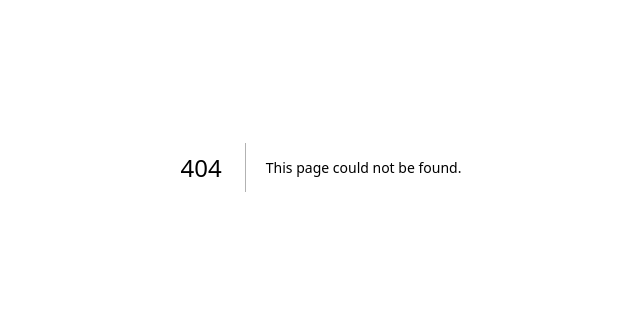
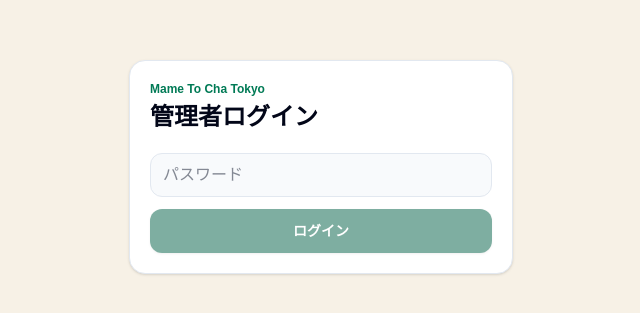
Before and after one commit to tantik/cafe-shift, a Next.js app: page /manager/login in a window 1280 px wide. Before the commit this address had no page. Shown: the part 233-546 px from the top of the page, without its empty margins (319-959 px from the left). Built offline with nearby package versions, Linux system fonts and the light colour scheme.

Commit message:
добавил пароль

```diff
--- /dev/null
+++ b/src/app/api/manager-login/route.ts
@@ -0,0 +1,21 @@
+import { NextResponse } from "next/server";
+import { getManagerPassword, managerAuthCookieName, managerAuthCookieValue } from "@/lib/manager-auth";
+
+export async function POST(request: Request) {
+  const body = (await request.json().catch(() => null)) as { password?: unknown } | null;
+  const password = typeof body?.password === "string" ? body.password : "";
+
+  // Change manager password via MANAGER_PASSWORD env variable. Demo fallback: "333".
+  if (password !== getManagerPassword()) {
+    return NextResponse.json({ ok: false }, { status: 401 });
+  }
+
+  const response = NextResponse.json({ ok: true });
+  response.cookies.set(managerAuthCookieName, managerAuthCookieValue, {
+    httpOnly: true,
+    sameSite: "lax",
+    secure: process.env.NODE_ENV === "production",
+    path: "/",
+  });
+  return response;
+}
--- /dev/null
+++ b/src/app/manager/login/page.tsx
@@ -0,0 +1,65 @@
+"use client";
+
+import { useState } from "react";
+
+export default function ManagerLoginPage() {
+  const [password, setPassword] = useState("");
+  const [error, setError] = useState("");
+  const [isSubmitting, setIsSubmitting] = useState(false);
+
+  async function submitLogin(event: React.FormEvent<HTMLFormElement>) {
+    event.preventDefault();
+    setError("");
+    setIsSubmitting(true);
+
+    const response = await fetch("/api/manager-login", {
+      method: "POST",
+      headers: { "Content-Type": "application/json" },
+      body: JSON.stringify({ password }),
+    });
+
+    setIsSubmitting(false);
+
+    if (!response.ok) {
+      setError("パスワードが正しくありません");
+      return;
+    }
+
+    window.location.href = "/manager";
+  }
+
+  return (
+    <main className="flex min-h-screen items-center justify-center bg-[#f7f1e6] px-4 py-8 text-slate-900">
+      <section className="w-full max-w-sm rounded-2xl border border-slate-200 bg-white p-5 shadow-sm">
+        <div className="mb-5">
+          <p className="text-xs font-bold text-emerald-700">Mame To Cha Tokyo</p>
+          <h1 className="mt-1 text-2xl font-bold text-slate-950">管理者ログイン</h1>
+        </div>
+
+        <form onSubmit={submitLogin} className="space-y-3">
+          <label className="block">
+            <span className="sr-only">パスワード</span>
+            <input
+              type="password"
+              value={password}
+              onChange={(event) => setPassword(event.target.value)}
+              placeholder="パスワード"
+              className="h-11 w-full rounded-xl border border-slate-200 bg-slate-50 px-3 text-base outline-none focus:border-emerald-700"
+              autoComplete="current-password"
+            />
+          </label>
+
+          {error ? <p className="rounded-lg bg-rose-50 px-3 py-2 text-sm font-bold text-rose-700">{error}</p> : null}
+
+          <button
+            type="submit"
+            disabled={isSubmitting || password.trim() === ""}
+            className="h-11 w-full rounded-xl bg-emerald-800 text-sm font-bold text-white shadow-sm disabled:cursor-default disabled:opacity-50"
+          >
+            ログイン
+          </button>
+        </form>
+      </section>
+    </main>
+  );
+}
--- a/src/app/page.tsx
+++ b/src/app/page.tsx
@@ -1,49 +1,5 @@
-"use client";
-
-import AppShell from "@/components/app-shell";
-import Link from "next/link";
-import { useI18n } from "@/lib/i18n/use-i18n";
-
-const cards = [
-  { titleKey: "home.workerCardTitle", href: "/shifts" },
-  { title: "シフト希望", href: "/requests" },
-  { title: "勤務報告（シフト画面）", href: "/shifts" },
-  { title: "レシピ確認", href: "/recipes" },
-  { titleKey: "home.managerCardTitle", href: "/manager" },
-];
+import { redirect } from "next/navigation";
 
 export default function Home() {
-  return (
-    <AppShell>
-      <HomeContent />
-    </AppShell>
-  );
+  redirect("/shifts");
 }
-
-function HomeContent() {
-  const { t } = useI18n();
-
-  return (
-    <div className="space-y-6 pb-4">
-      <section className="rounded-[2rem] bg-white p-5 shadow-sm shadow-slate-200">
-        <p className="text-sm text-slate-500">{t("app.subtitle")}</p>
-        <h2 className="mt-4 text-3xl font-semibold">{t("home.title")}</h2>
-        <p className="mt-3 text-sm leading-6 text-slate-600">
-          {t("home.subtitle")}
-        </p>
-      </section>
-
-      <div className="grid gap-3">
-        {cards.map((card) => (
-          <Link
-            key={card.title ?? card.titleKey}
-            href={card.href}
-            className="rounded-[1.75rem] bg-white p-5 text-left shadow-sm shadow-slate-200 transition hover:-translate-y-0.5 hover:shadow-md"
-          >
-            <p className="text-lg font-semibold">{card.titleKey ? t(card.titleKey) : card.title}</p>
-          </Link>
-        ))}
-      </div>
-    </div>
-  );
-}
--- /dev/null
+++ b/src/lib/manager-auth.ts
@@ -0,0 +1,6 @@
+export const managerAuthCookieName = "cafe_shift_manager_session";
+export const managerAuthCookieValue = "manager-demo-session";
+
+export function getManagerPassword() {
+  return process.env.MANAGER_PASSWORD ?? "333";
+}
--- /dev/null
+++ b/src/proxy.ts
@@ -0,0 +1,22 @@
+import { NextRequest, NextResponse } from "next/server";
+import { managerAuthCookieName, managerAuthCookieValue } from "@/lib/manager-auth";
+
+export function proxy(request: NextRequest) {
+  const { pathname } = request.nextUrl;
+  const isLoginPage = pathname === "/manager/login";
+  const isAuthorized = request.cookies.get(managerAuthCookieName)?.value === managerAuthCookieValue;
+
+  if (isLoginPage && isAuthorized) {
+    return NextResponse.redirect(new URL("/manager", request.url));
+  }
+
+  if (!isLoginPage && !isAuthorized) {
+    return NextResponse.redirect(new URL("/manager/login", request.url));
+  }
+
+  return NextResponse.next();
+}
+
+export const config = {
+  matcher: ["/manager/:path*"],
+};
```
Also changed, not shown: 2 other files (tests, documents, lock files or other folders).
